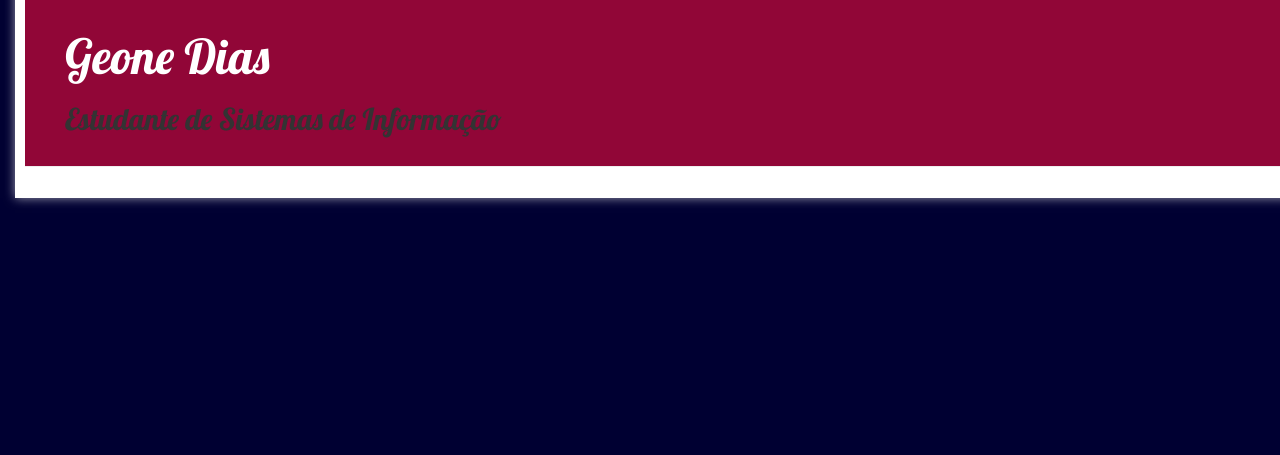
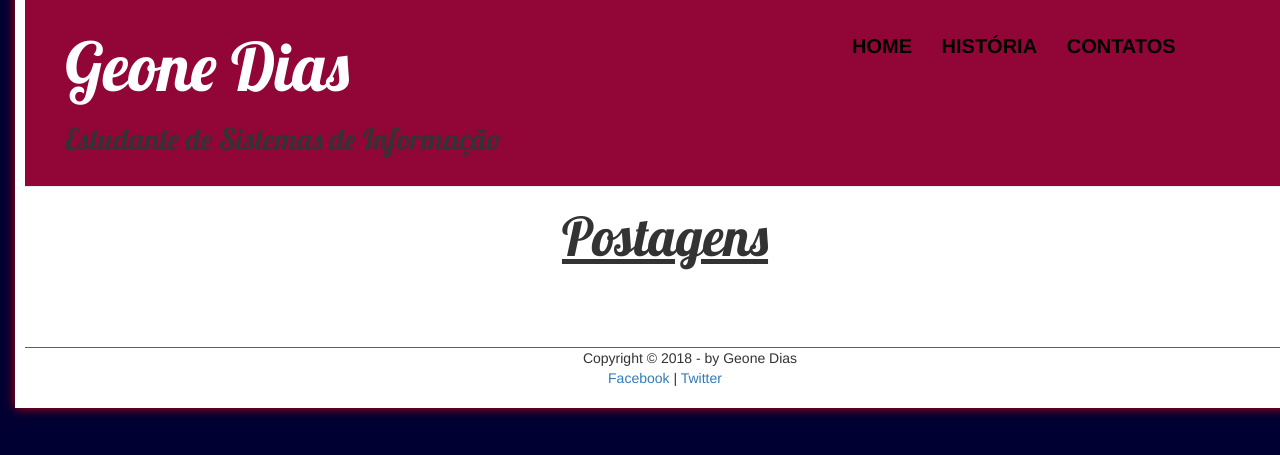
Before and after one commit to Gdiasll/my-first-blog, a Django app: page / in a window 1280 px wide. Shown: the top 455 px of the page. Run offline with Django 3.2, Linux system fonts and the light colour scheme; data that the repository does not hold is empty; some libraries are stand-ins or nearby versions.

Commit message:
Pequenas mudanças visuais e adição de menu provisório

```diff
--- a/blog/static/css/blog.css
+++ b/blog/static/css/blog.css
@@ -8,7 +8,7 @@ div#interface {
     width: 1300px;
     background-color: rgb(255,255,255);
     margin: -20px auto 0px auto;
-    box-shadow: 0px 0px 10px rgba(255,255,255, 0.6);
+    box-shadow: 0px 0px 10px rgba(255,0,0, 0.8);
     padding: 10px 10px 10px 10px;
 }
 p {
@@ -16,10 +16,53 @@ p {
     text-indent: 50px;
 }
 
+/*Formatação do Menu*/
+
+nav#menu {
+    display: block;
+}
+nav#menu ul {
+    list-style: none;
+    text-transform: uppercase;
+    font-size: 15pt;
+    font-weight: bolder;
+    position: absolute;
+    top: 20px;
+    left: 800px;
+}
+nav#menu li {
+    display: inline-block;
+    background-color: #910637;
+    padding: 10px;
+    margin: 2px;
+    transition: background-color 1s;
+}
+nav#menu li:hover {
+    background-color: rgb(0,0,50);
+}
+nav#menu h1 {
+    display: none;
+}
+nav#menu a {
+    color: #000000;
+    text-decoration: none;
+}
+nav#menu a:hover {
+    color: #dddddd;
+}
+
 /*Formatação de texto*/
+h1#titulodeblog {
+    text-align: center;
+    font-size: 40pt;
+    text-decoration: underline;
+    margin-bottom: 80px;
+}
+
 h1 a {
 	color: #910637;
 	font-family: 'Lobster';
+    font-size: 25pt;
 }
 
 .page-header {
@@ -30,7 +73,7 @@ h1 a {
 
 .page-header h1, .page-header h1 a, .page-header h1 a:visited, .page-header h1 a:active {
     color: #ffffff;
-    font-size: 36pt;
+    font-size: 50pt;
     text-decoration: none;
 }
 
@@ -44,6 +87,7 @@ h1, h2, h3, h4 {
 
 .date {
     color: #40e0d0;
+    text-align: right;
 }
 
 .save {
@@ -68,3 +112,16 @@ h1, h2, h3, h4 {
 .post h1 a, .post h1 a:visited {
     color: #000000;
 }
+
+/*rodapé*/
+
+footer#rodape {
+    clear: both;
+    border-top: 1px solid #606060;
+}
+footer#rodape p {
+    text-align: center;
+}
+footer#rodape a {
+    text-decoration: none;
+}
--- a/blog/templates/blog/base.html
+++ b/blog/templates/blog/base.html
@@ -22,7 +22,18 @@
     {% endif %}
         <h1><a href="/">Geone Dias</a></h1>
         <h2>Estudante de Sistemas de Informação</h2>
+
+        <nav id="menu">
+            <h1>Menu Principal</h1>
+            <ul>
+                <li><a href="/">Home</a></li>
+                <li><a href="historia.html">História</a></li>
+                <li><a href="contato.html">Contatos</a></li>
+            </ul>
+        </nav>
+
     </div>
+    <h1 id="titulodeblog">Postagens</h1>
     <div class="content container">
         <div class="row">
             <div class="col-md-8">
@@ -31,6 +42,10 @@
             </div>
         </div>
     </div>
+<footer id="rodape">
+    <p>Copyright &copy; 2018 - by Geone Dias <br>
+    <a href="http://facebook.com/gdiasll" target="_blank">Facebook</a> | <a href="http://twitter.com/geone01" target="_blank">Twitter</a></p>
+</footer>
 </div>
 </body>
 </html>
```
